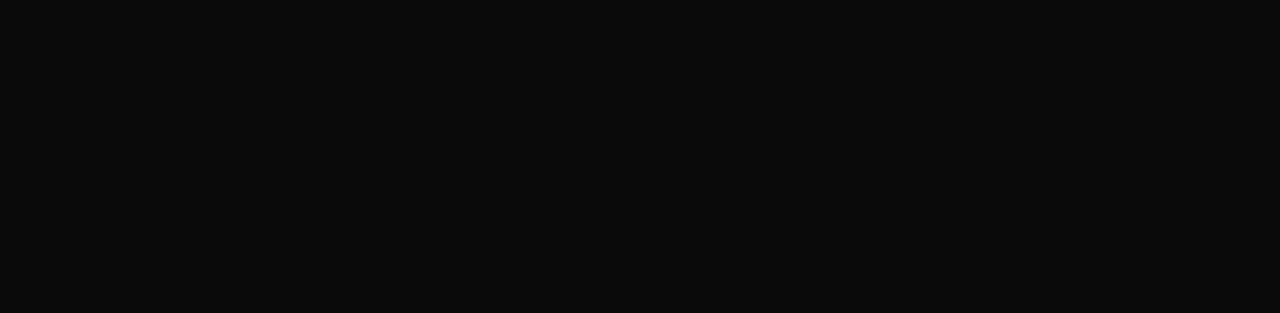
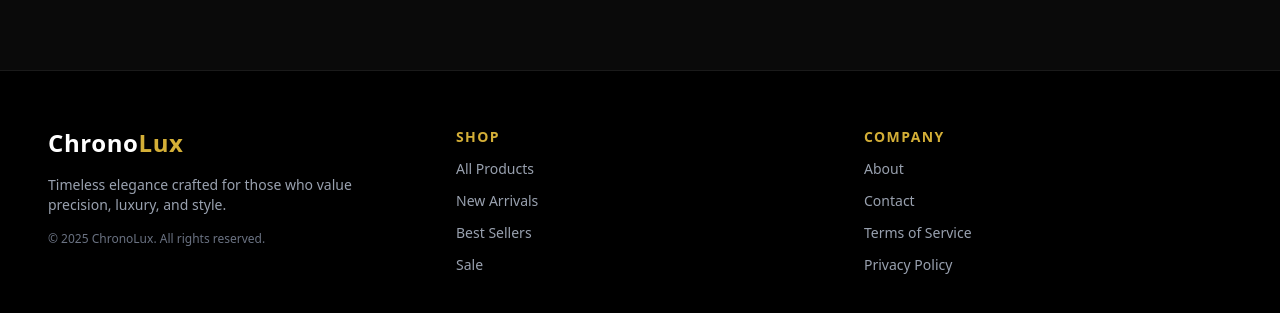
Before and after one commit to AaishaShahani2001/NextTick, a Next.js app in the folder client/: page / in a window 1280 px wide. Shown: the part 906-1219 px from the top of the page. Before the commit the page ends 896 px from the top, so only its background shows below. Built offline with nearby package versions, Linux system fonts and the light colour scheme.

Commit message:
added footer section

```diff
--- a/client/app/page.tsx
+++ b/client/app/page.tsx
@@ -1,9 +1,11 @@
+import Footer from "@/components/Footer";
 import Hero from "@/components/Hero";
 
 export default function Home() {
   return (
     <>
       <Hero />
+      <Footer />
     </>
   );
 }
--- a/client/components/Footer.tsx
+++ b/client/components/Footer.tsx
@@ -0,0 +1,74 @@
+import Link from "next/link";
+
+const Footer = () => {
+  return (
+    <footer className="mt-20 bg-black border-t border-white/10">
+      <div className="max-w-7xl mx-auto px-6 md:px-12 py-14 grid gap-10
+        md:grid-cols-3 text-center md:text-left">
+
+        {/* BRAND */}
+        <div className="flex flex-col gap-4 items-center md:items-start">
+          <Link href="/" className="text-2xl font-bold tracking-wide">
+            <span className="text-white">Chrono</span>
+            <span className="text-[#d4af37]">Lux</span>
+          </Link>
+
+          <p className="text-sm text-gray-400 max-w-xs">
+            Timeless elegance crafted for those who value precision,
+            luxury, and style.
+          </p>
+
+          <p className="text-xs text-gray-500">
+            © 2025 ChronoLux. All rights reserved.
+          </p>
+        </div>
+
+        {/* SHOP LINKS */}
+        <div className="flex flex-col gap-3 items-center md:items-start">
+          <p className="text-sm font-semibold text-[#d4af37] uppercase tracking-widest">
+            Shop
+          </p>
+
+          {["All Products", "New Arrivals", "Best Sellers", "Sale"].map(
+            (item) => (
+              <Link
+                key={item}
+                href="/"
+                className="text-sm text-gray-400 hover:text-[#d4af37]
+                transition relative group"
+              >
+                {item}
+                <span className="absolute left-0 -bottom-1 w-0 h-px
+                  bg-[#d4af37] transition-all group-hover:w-full" />
+              </Link>
+            )
+          )}
+        </div>
+
+        {/* COMPANY LINKS */}
+        <div className="flex flex-col gap-3 items-center md:items-start">
+          <p className="text-sm font-semibold text-[#d4af37] uppercase tracking-widest">
+            Company
+          </p>
+
+          {["About", "Contact", "Terms of Service", "Privacy Policy"].map(
+            (item) => (
+              <Link
+                key={item}
+                href="/"
+                className="text-sm text-gray-400 hover:text-[#d4af37]
+                transition relative group"
+              >
+                {item}
+                <span className="absolute left-0 -bottom-1 w-0 h-px
+                  bg-[#d4af37] transition-all group-hover:w-full" />
+              </Link>
+            )
+          )}
+        </div>
+      </div>
+    </footer>
+  );
+};
+
+export default Footer;
```
